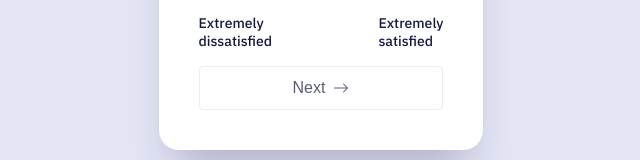
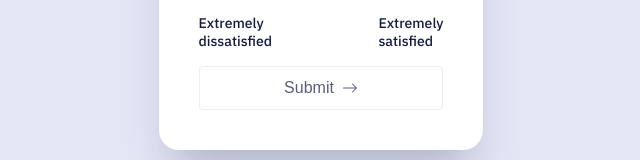
Before and after one commit to Hcmwebs/feedbackui, a React (Create React App) app: page / in a window 1280 px wide. Shown: the part 443-603 px from the top of the page, without its empty margins (319-959 px from the left). Built offline with nearby package versions, Linux system fonts and the light colour scheme.

Commit message:
changed the text of the submit button
Signed-off-by: Heze <64218603+Hcmwebs@users.noreply.github.com>

```diff
--- a/package.json
+++ b/package.json
@@ -15,7 +15,7 @@
 	},
 	"scripts": {
 		"start": "react-scripts start",
-    "build": "react-scripts build",
+		"build": "CI= react-scripts build",
 		"test": "react-scripts test",
 		"eject": "react-scripts eject"
 	},
--- a/src/Components/Form/Form.js
+++ b/src/Components/Form/Form.js
@@ -65,7 +65,7 @@ const Form = () => {
 						</div>
 					</div>
 					<button className='btn'>
-						Next
+						Submit
 						<BsArrowRight />
 					</button>
 				</form>
```
Lines whose indentation alone changed are shown as unchanged.
